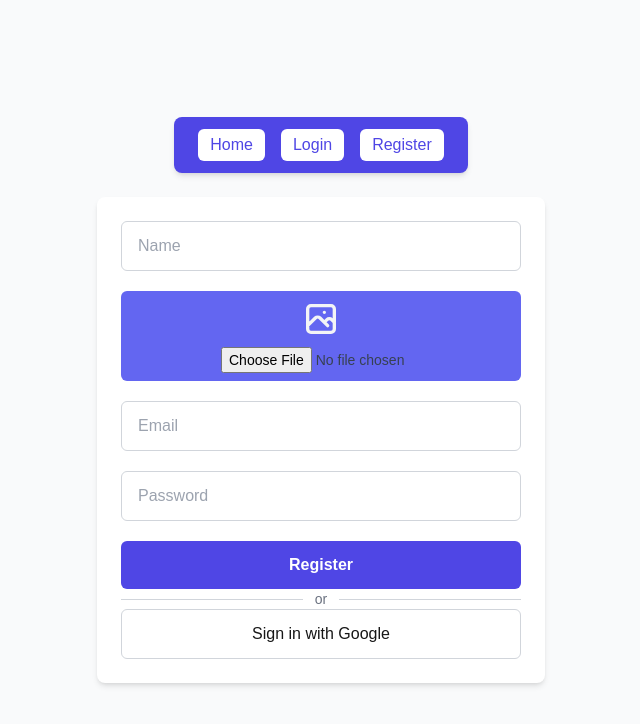
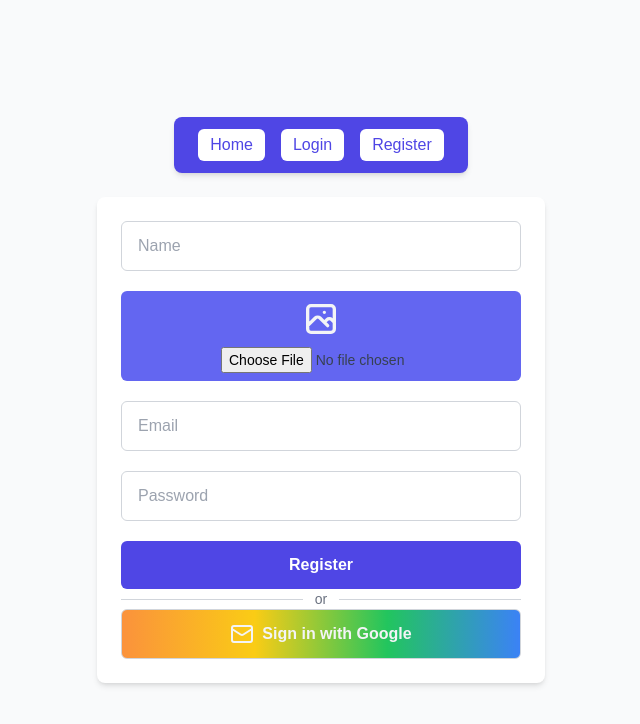
Before and after one commit to mohammad-atikuzzaman/nextback, a Next.js app: page /auth/register in a window 1280 px wide. Shown: the top 724 px of the page, without its empty margins (319-959 px from the left). Built offline with nearby package versions, Linux system fonts and the light colour scheme; no server answers.

Commit message:
reusabe googel login button added

```diff
--- a/src/app/auth/page.jsx
+++ b/src/app/auth/page.jsx
@@ -2,6 +2,7 @@
 import { useState } from "react";
 import { signIn } from "next-auth/react";
 import { useRouter } from "next/navigation";
+import GoogleLoginButton from "@/components/GoogleLoginButton";
 
 const LoginPage = () => {
   const router = useRouter();
@@ -64,13 +65,7 @@ const LoginPage = () => {
         <hr className="flex-grow border-gray-300" />
       </div>
 
-      <button
-        onClick={() => signIn("google", { callbackUrl: "/" })}
-        className="w-full flex justify-center items-center gap-2 py-3 border border-gray-300 rounded-md hover:bg-gray-100 transition"
-        aria-label="Sign in with Google"
-      >
-        Sign in with Google
-      </button>
+      <GoogleLoginButton />
     </div>
   );
 };
--- a/src/app/auth/register/page.jsx
+++ b/src/app/auth/register/page.jsx
@@ -2,6 +2,7 @@
 import { useState } from "react";
 import { useRouter } from "next/navigation";
 import { uploadImage } from "@/utils/uploadImage";
+import GoogleLoginButton from "@/components/GoogleLoginButton";
 
 const RegisterPage = () => {
   const router = useRouter();
@@ -13,12 +14,10 @@ const RegisterPage = () => {
     image: "",
   });
   const [error, setError] = useState("");
-  // console.log(loading);
 
   const handleSubmit = async (e) => {
     e.preventDefault();
     setLoading(true);
-    // return console.log(form);
     const res = await fetch("/api/auth/register", {
       method: "POST",
       body: JSON.stringify(form),
@@ -126,14 +125,7 @@ const RegisterPage = () => {
         <hr className="flex-grow border-gray-300" />
       </div>
 
-      <button
-        onClick={() => signIn("google", { callbackUrl: "/" })}
-        className="w-full flex justify-center items-center gap-2 py-3 border border-gray-300 rounded-md hover:bg-gray-100 transition"
-        aria-label="Sign in with Google"
-      >
-        {/* Optional: add Google icon here */}
-        Sign in with Google
-      </button>
+      <GoogleLoginButton />
     </div>
   );
 };
--- a/src/app/layout.jsx
+++ b/src/app/layout.jsx
@@ -1,6 +1,6 @@
 import { Geist, Geist_Mono } from "next/font/google";
 import "./globals.css";
-import { Analytics } from "@vercel/analytics/next"
+import { Analytics } from "@vercel/analytics/next";
 import Navbar from "@/components/Navbar";
 import SessionProviderWrapper from "@/utils/SessionProviderWrapper";
 
@@ -29,7 +29,7 @@ export default function RootLayout({ children }) {
           <Navbar />
         </SessionProviderWrapper>
         {children}
-        <Analytics/>
+        <Analytics />
       </body>
     </html>
   );
--- /dev/null
+++ b/src/components/GoogleLoginButton.jsx
@@ -0,0 +1,17 @@
+import { Mail } from "lucide-react";
+import { signIn } from "next-auth/react";
+import React from "react";
+
+const GoogleLoginButton = () => {
+  return (
+    <button
+      onClick={() => signIn("google", { callbackUrl: "/" })}
+      className="w-full flex justify-center items-center gap-2 py-3 border font-semibold bg-[linear-gradient(to_right,#fb923c,#facc15,#22c55e,#3b82f6)] text-gray-100 border-gray-300 rounded-md"
+      aria-label="Sign in with Google"
+    >
+      <Mail /> Sign in with Google
+    </button>
+  );
+};
+
+export default GoogleLoginButton;
```
